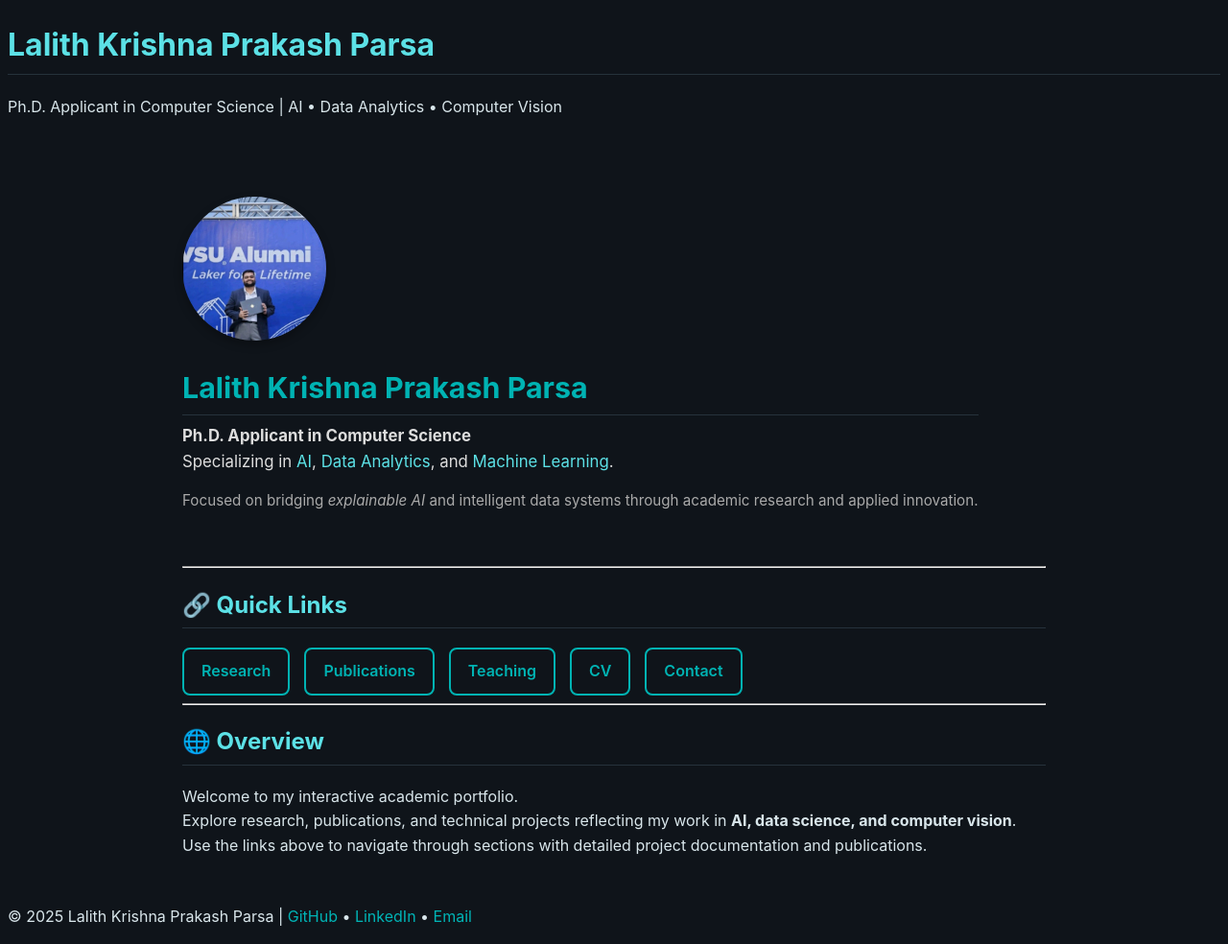
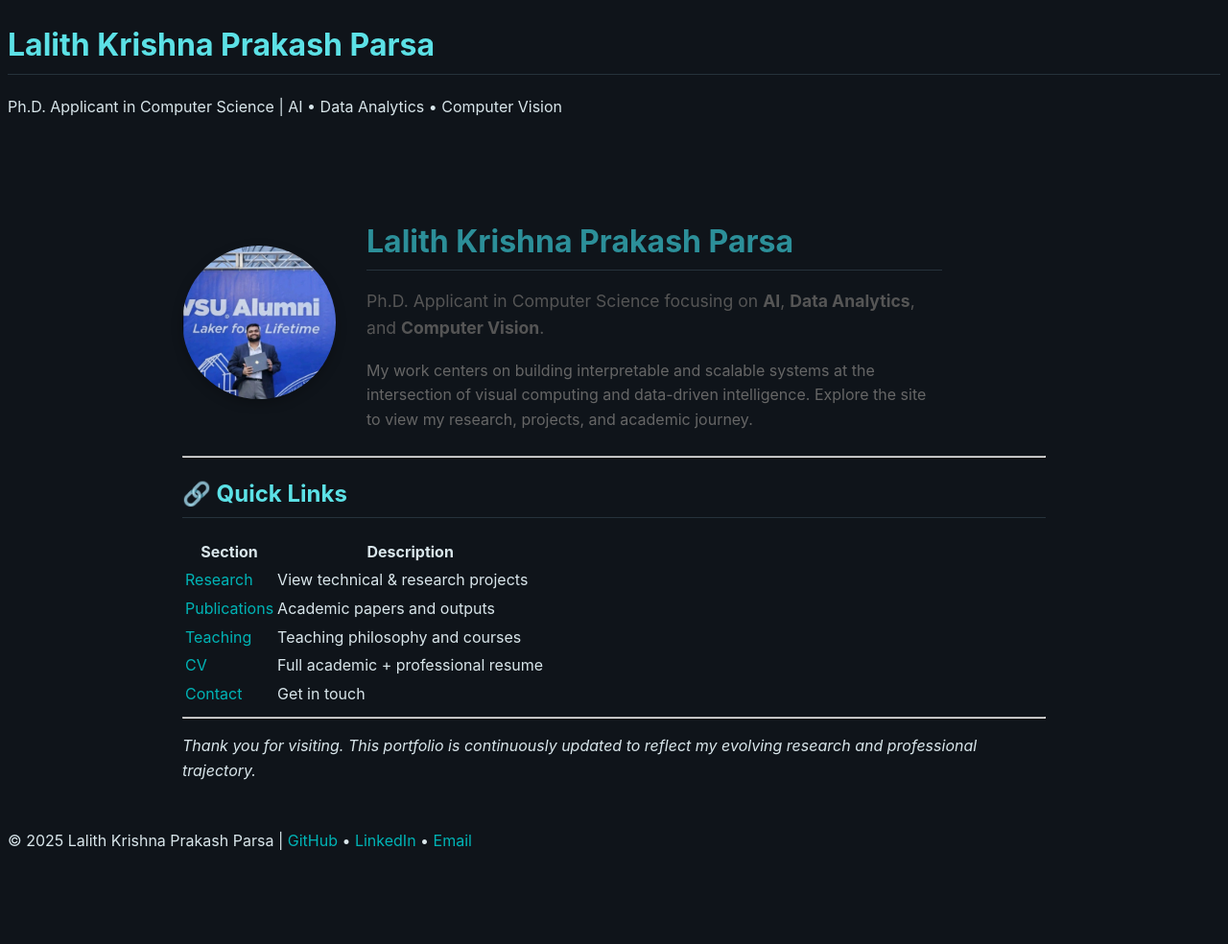
Before and after one commit to LkP23/lalith-portfolio, a Jekyll site: the page built from index.md, in a window 1280 px wide. Shown: the whole page at 96% size. Built offline with Jekyll 4.4.1, drawn with Linux system fonts in a browser that asks for light colours; after the commit the page ends 906 px from its top, so only the background shows below that.

Commit message:
Update index.md

```diff
--- a/index.md
+++ b/index.md
@@ -1,70 +1,42 @@
 ---
-title: "Portfolio of Lalith Krishna Prakash Parsa"
+title: "Welcome"
 layout: default
 permalink: /
 ---
 
-<!-- ======== PROFILE SECTION ======== -->
-<div style="display:flex; align-items:center; gap:25px; padding:2rem 0; flex-wrap:wrap;">
+<div style="display:flex; align-items:center; gap:2rem; flex-wrap:wrap; margin-top:2rem;">
 
-  <img src="{{ '/assets/profile.jpg' | relative_url }}" alt="Profile Photo"
-       style="width:150px; height:150px; border-radius:50%; object-fit:cover;
-              box-shadow:0 4px 10px rgba(0,0,0,0.3); transition:transform 0.3s ease;"
-       onmouseover="this.style.transform='scale(1.08)';"
-       onmouseout="this.style.transform='scale(1)';">
+  <img
+    src="{{ '/assets/profile.jpg' | relative_url }}"
+    alt="Profile Photo"
+    style="width:160px; height:160px; border-radius:50%; object-fit:cover; box-shadow:0 4px 12px rgba(0,0,0,0.25);"
+  />
 
-  <div>
-    <h1 style="margin:0; font-size:1.9rem; color:#00b3b3;">Lalith Krishna Prakash Parsa</h1>
-    <p style="margin:0.5rem 0; color:#ddd; font-size:1.05rem;">
-      <strong>Ph.D. Applicant in Computer Science</strong><br>
-      Specializing in <span style="color:#5ce1e6;">AI</span>,
-      <span style="color:#5ce1e6;">Data Analytics</span>, and
-      <span style="color:#5ce1e6;">Machine Learning</span>.
+  <div style="max-width:600px;">
+    <h1 style="margin-bottom:0.5rem; color:#2C8F99;">Lalith Krishna Prakash Parsa</h1>
+    <p style="font-size:1.1rem; color:#555;">
+      Ph.D. Applicant in Computer Science focusing on <strong>AI</strong>, <strong>Data Analytics</strong>, and <strong>Computer Vision</strong>.
     </p>
-    <p style="color:#aaa; font-size:0.95rem;">
-      Focused on bridging <em>explainable AI</em> and intelligent data systems through academic research and applied innovation.
+    <p style="color:#666; font-size:1rem;">
+      My work centers on building interpretable and scalable systems at the intersection of visual computing
+      and data-driven intelligence. Explore the site to view my research, projects, and academic journey.
     </p>
   </div>
+
 </div>
 
 ---
 
 ## 🔗 Quick Links
-<div style="display:flex; flex-wrap:wrap; gap:15px; margin-top:1rem;">
-  <a href="{{ '/research/' | relative_url }}"
-     style="padding:10px 18px; border:2px solid #00b3b3; border-radius:8px; color:#00b3b3;
-            text-decoration:none; font-weight:600; transition:all 0.3s ease;"
-     onmouseover="this.style.background='#00b3b3';this.style.color='#000';"
-     onmouseout="this.style.background='transparent';this.style.color='#00b3b3';">Research</a>
 
-  <a href="{{ '/publications/' | relative_url }}"
-     style="padding:10px 18px; border:2px solid #00b3b3; border-radius:8px; color:#00b3b3;
-            text-decoration:none; font-weight:600; transition:all 0.3s ease;"
-     onmouseover="this.style.background='#00b3b3';this.style.color='#000';"
-     onmouseout="this.style.background='transparent';this.style.color='#00b3b3';">Publications</a>
-
-  <a href="{{ '/teaching/' | relative_url }}"
-     style="padding:10px 18px; border:2px solid #00b3b3; border-radius:8px; color:#00b3b3;
-            text-decoration:none; font-weight:600; transition:all 0.3s ease;"
-     onmouseover="this.style.background='#00b3b3';this.style.color='#000';"
-     onmouseout="this.style.background='transparent';this.style.color='#00b3b3';">Teaching</a>
-
-  <a href="{{ '/cv/' | relative_url }}"
-     style="padding:10px 18px; border:2px solid #00b3b3; border-radius:8px; color:#00b3b3;
-            text-decoration:none; font-weight:600; transition:all 0.3s ease;"
-     onmouseover="this.style.background='#00b3b3';this.style.color='#000';"
-     onmouseout="this.style.background='transparent';this.style.color='#00b3b3';">CV</a>
-
-  <a href="{{ '/contact/' | relative_url }}"
-     style="padding:10px 18px; border:2px solid #00b3b3; border-radius:8px; color:#00b3b3;
-            text-decoration:none; font-weight:600; transition:all 0.3s ease;"
-     onmouseover="this.style.background='#00b3b3';this.style.color='#000';"
-     onmouseout="this.style.background='transparent';this.style.color='#00b3b3';">Contact</a>
-</div>
+| Section       | Description |
+|---------------|-------------|
+| [Research]({{ '/research/' | relative_url }})       | View technical & research projects |
+| [Publications]({{ '/publications/' | relative_url }}) | Academic papers and outputs |
+| [Teaching]({{ '/teaching/' | relative_url }})       | Teaching philosophy and courses |
+| [CV]({{ '/cv/' | relative_url }})                 | Full academic + professional resume |
+| [Contact]({{ '/contact/' | relative_url }})         | Get in touch |
 
 ---
 
-## 🌐 Overview
-Welcome to my interactive academic portfolio.
-Explore research, publications, and technical projects reflecting my work in **AI, data science, and computer vision**.
-Use the links above to navigate through sections with detailed project documentation and publications.
+*Thank you for visiting. This portfolio is continuously updated to reflect my evolving research and professional trajectory.*
```
